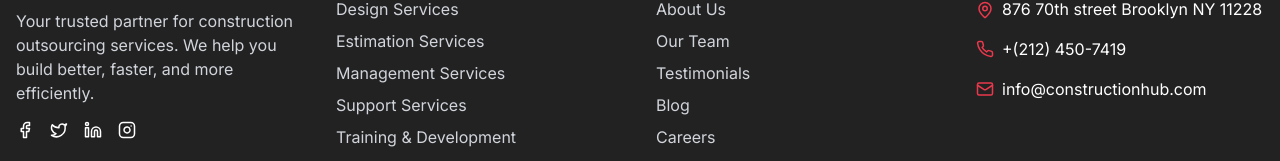
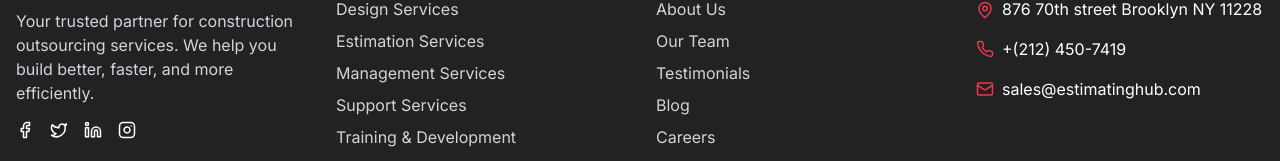
Before and after one commit to Jawa090/estimatinghubwebsite-, a React (Vite) app: page / in a window 1280 px wide. Shown: the part 11159-11320 px from the top of the page. Built offline with nearby package versions, Linux system fonts and the light colour scheme.

Commit message:
footer change

```diff
--- a/src/components/Footer.tsx
+++ b/src/components/Footer.tsx
@@ -91,7 +91,7 @@ const Footer = () => {
               </li>
               <li className="flex items-center">
                 <Mail size={18} className="mr-2 text-construction-orange" />
-                <span>info@constructionhub.com</span>
+                <span>sales@estimatinghub.com</span>
               </li>
             </ul>
           </div>
```
